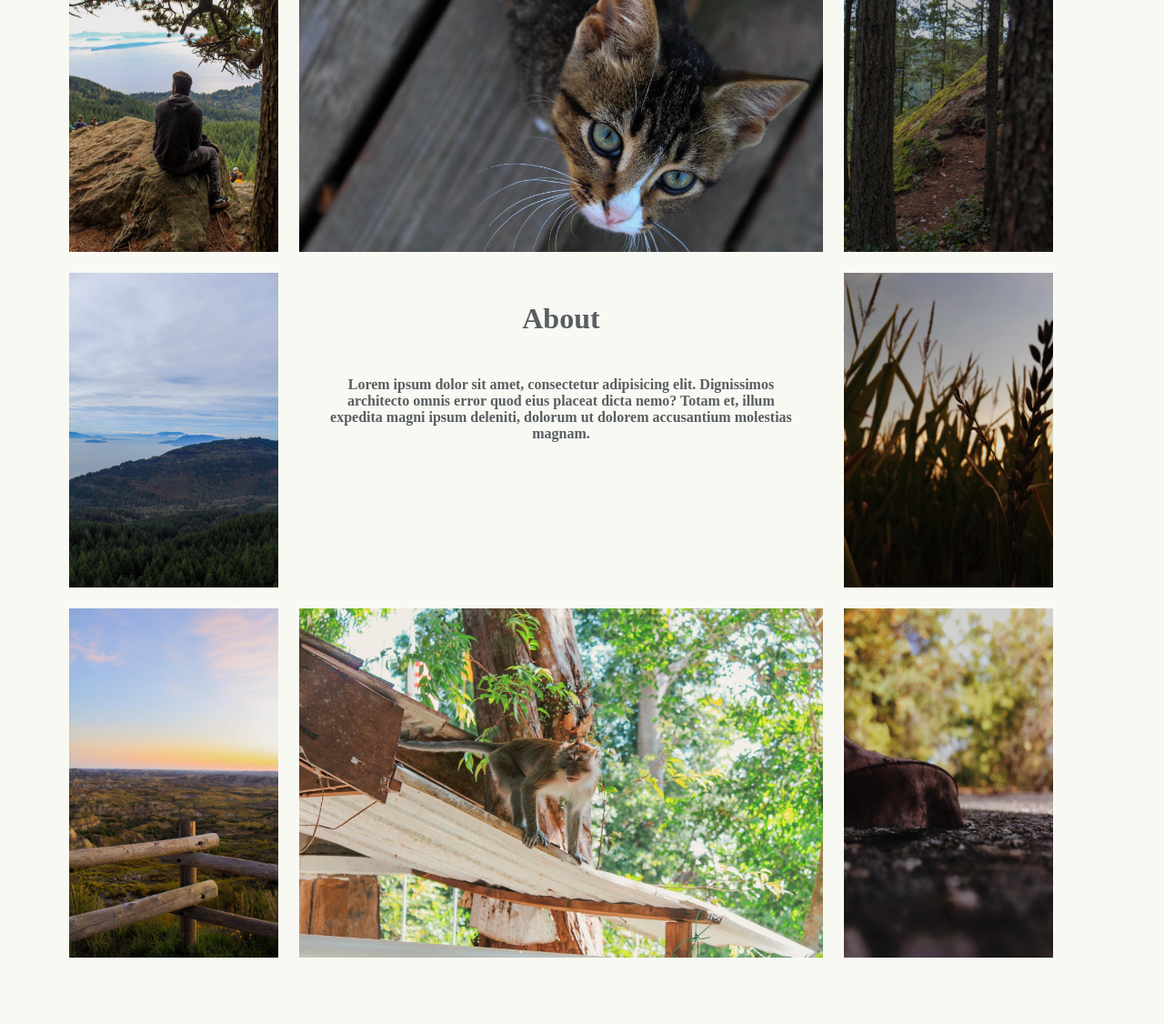
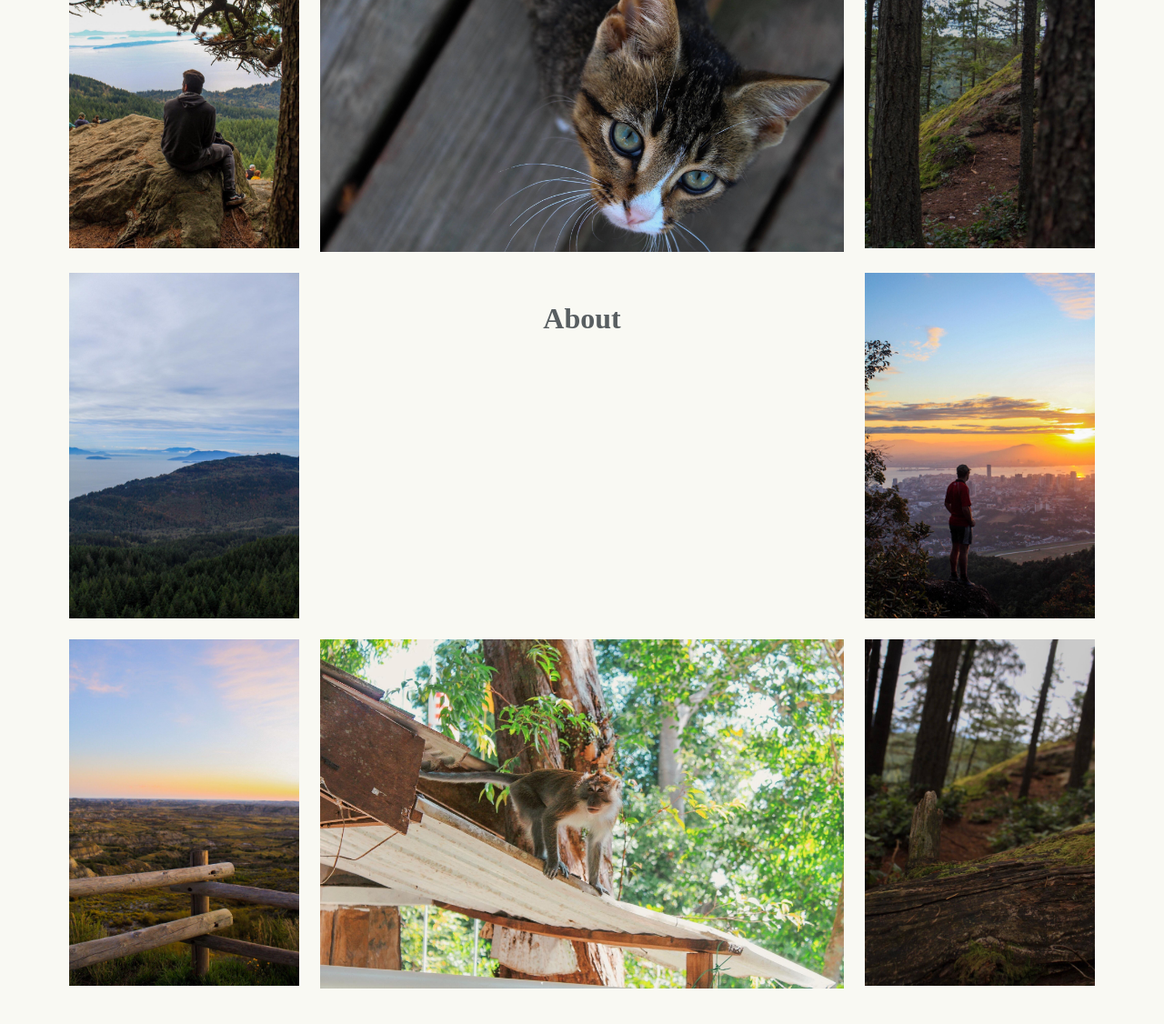
Before and after one commit to awald220/KLW-Photography, a plain HTML site: page index.html in a window 1280 px wide. Shown: the part 1088-2214 px from the top of the page at 91% size. Drawn offline with Linux system fonts and the light colour scheme.

Commit message:
fix issue with safari

```diff
--- a/index.html
+++ b/index.html
@@ -19,24 +19,24 @@
 
     <div id="middle-section">
         <div id="section">
-            <img src="assets/images-1/1.JPG" alt="img" width="20%">
-            <img src="assets/images-1/2.JPG" alt="img" width="50%">
-            <img src="assets/images-1/3.JPG" alt="img" width="20%">
+            <img src="assets/images-1/1.JPG" alt="img" width="22%" height="100%">
+            <img src="assets/images-1/2.JPG" alt="img" width="50%" height="100%">
+            <img src="assets/images-1/3.JPG" alt="img" width="22%" height="100%">
         </div>
 
         <div id="section">
-            <img src="assets/images-1/4.JPG" alt="img" width="20%">
+            <img src="assets/images-1/4.JPG" alt="img" width="22%" height="120%">
             <div id="about">
                 <h3>About</h3>
-                <p>Lorem ipsum dolor sit amet, consectetur adipisicing elit. Dignissimos architecto omnis error quod eius placeat dicta nemo? Totam et, illum expedita magni ipsum deleniti, dolorum ut dolorem accusantium molestias magnam.</p>
+                <p></p>
             </div>
-            <img src="assets/images-1/5.JPG" alt="img" width="20%">
+            <img src="assets/images-1/55.JPG" alt="img" width="22%" height="100%">
         </div>
 
         <div id="section">
-            <img src="assets/images-1/6.JPG" alt="img" width="20%">
-            <img src="assets/images-1/7.JPG" alt="img" width="50%">
-            <img src="assets/images-1/8.JPG" alt="img" width="20%">
+            <img src="assets/images-1/6.JPG" alt="img" width="22%" height="100%">
+            <img src="assets/images-1/7.JPG" alt="img" width="50%" height="100%">
+            <img src="assets/images-1/66.JPG" alt="img" width="22%" height="100%">
         </div>
     </div>
 
```
Also changed, not shown: assets/images-1/55.JPG (added), assets/images-1/66.JPG (added).
